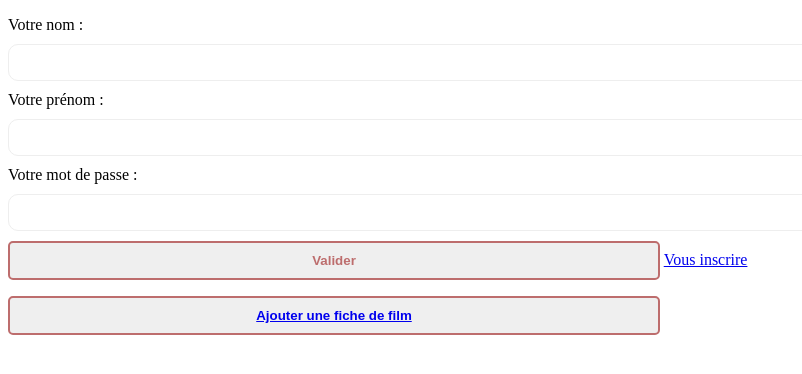
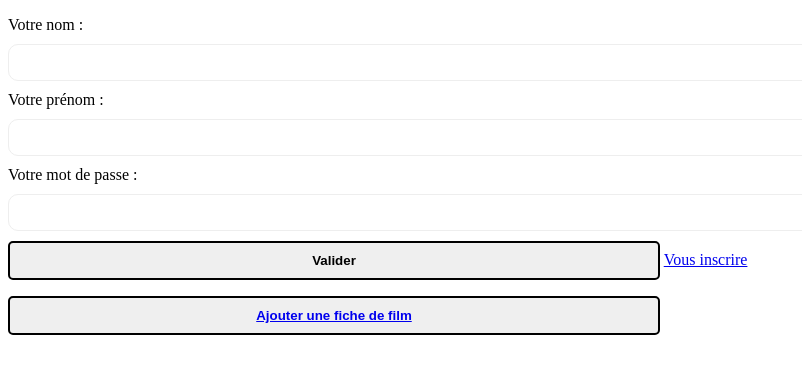
Before and after one commit to EmilieGen24/Mediatheque, a PHP site: page / in a window 1320 px wide; the page is wider, and only the part inside the window is pictured. Shown: the part 70-444 px from the top of that part, without its empty margins (0-802 px from the left). Run offline with PHP 8.4, Linux system fonts and the light colour scheme; data that the repository does not hold is empty.

Commit message:
[ajout] style

```diff
--- a/assets/css/style.css
+++ b/assets/style.css
@@ -17,8 +17,8 @@ input {
 }
 button {
     padding: 10px;
-    border: 2px solid;
-    color: #bd6d6d;
+    border: 2px solid black;
+    color: black;
     font-weight: 600;
     border-radius: 5px;
     width: 50%;
--- a/film.php
+++ b/film.php
@@ -4,7 +4,7 @@
     <meta charset="UTF-8">
     <meta name="viewport" content="width=device-width, initial-scale=1.0">
     <title>TD mediatheque</title>
-    <link rel="stylesheet" href="assets/css/style.css">
+    <link rel="stylesheet" href="assets/style.css">
 </head>
 <body>
     <p>
--- a/index.php
+++ b/index.php
@@ -4,7 +4,7 @@
     <meta charset="UTF-8">
     <meta name="viewport" content="width=device-width, initial-scale=1.0">
     <title>TD mediatheque</title>
-    <link rel="stylesheet" href="assets/css/style.css">
+    <link rel="stylesheet" href="assets/style.css">
 </head>
 <body>
     <!-- FONCTION INCLUDE POUR RECUPERER LA NAVBAR -->
--- a/inscription.php
+++ b/inscription.php
@@ -4,7 +4,7 @@
     <meta charset="UTF-8">
     <meta name="viewport" content="width=device-width, initial-scale=1.0">
     <title>TD mediatheque</title>
-    <link rel="stylesheet" href="assets/css/style.css">
+    <link rel="stylesheet" href="assets/style.css">
 </head>
 <body>
     <!-- Faire une page d’inscription pour les utilisateurs avec un mot de passe a rentré qui sera crypté
--- a/nav.php
+++ b/nav.php
@@ -1,3 +1,15 @@
+<!DOCTYPE html>
+<html lang="en">
+<head>
+    <meta charset="UTF-8">
+    <meta name="viewport" content="width=device-width, initial-scale=1.0">
+    <title>TD mediatheque</title>
+    <link rel="stylesheet" href="assets/style.css">
+</head>
+<body>
+
+</body>
+</html>
 <nav>
     <ul>
         <li><a href="index.php">Accueil</a></li>
--- a/synopsis.php
+++ b/synopsis.php
@@ -3,7 +3,8 @@
 <head>
     <meta charset="UTF-8">
     <meta name="viewport" content="width=device-width, initial-scale=1.0">
-    <title>Document</title>
+    <title>TD mediatheque</title>
+    <link rel="stylesheet" href="assets/style.css">
 </head>
 <body>
 
```
